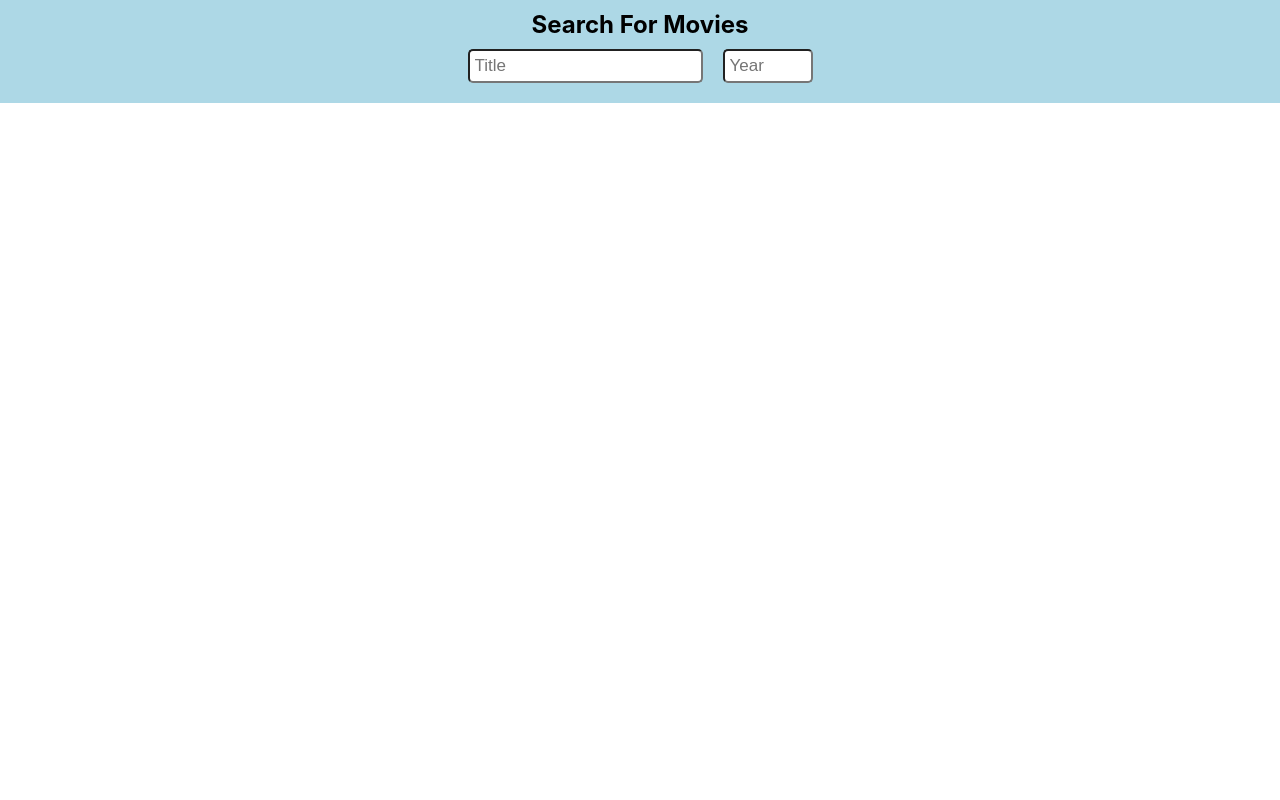
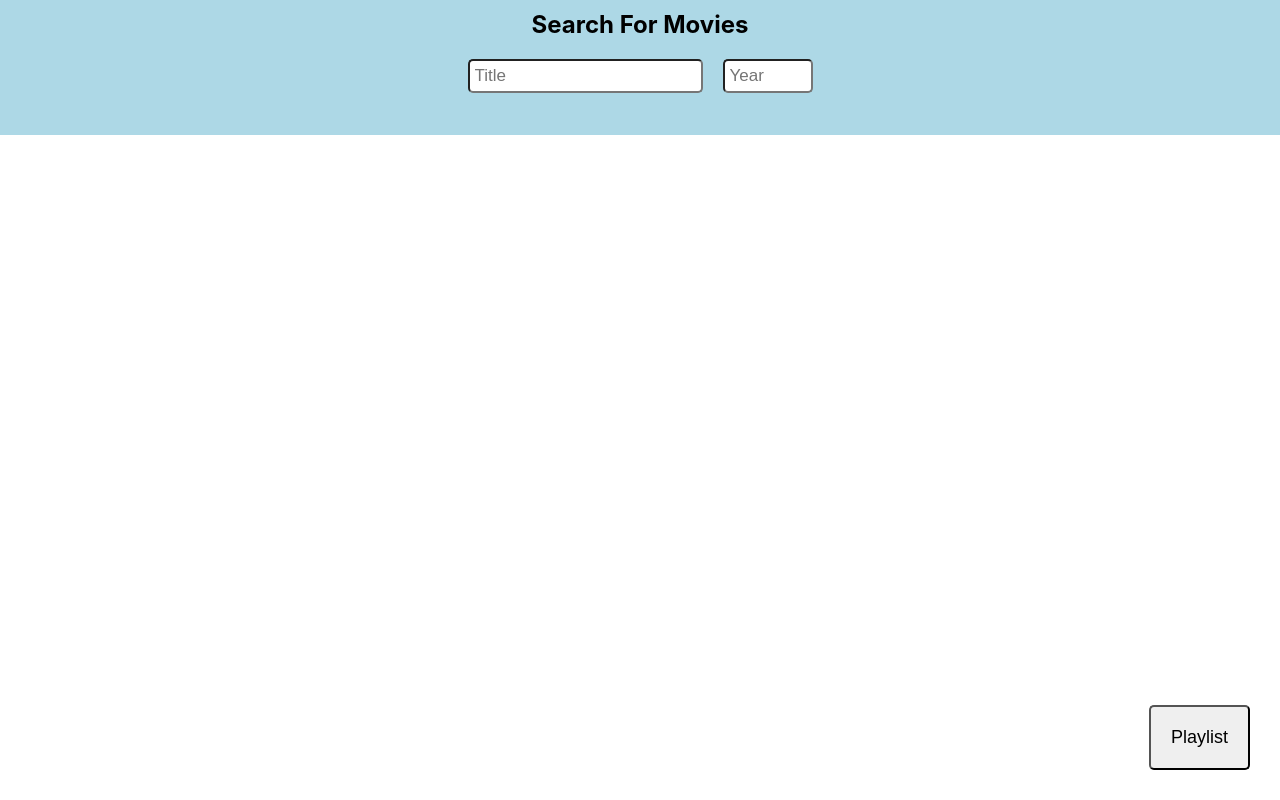
Before and after one commit to murphysierra/fastDemo, a React (Create React App) app: page / in a window 1280 px wide. Built offline with nearby package versions, Linux system fonts and the light colour scheme.

Commit message:
Finish up

```diff
--- a/src/App.css
+++ b/src/App.css
@@ -1,9 +1,21 @@
 .App {
   text-align: center;
+  height: 100%;
+}
+
+html, body {
+  min-height: 100%;
+  height: 100%;
+  margin: 0;
+}
+
+#root {
+  height: 100%;
 }
 
 .search-bar {
   background-color: lightblue;
+  min-height: 125px;
   padding-bottom: 10px;
 }
 
@@ -20,3 +32,12 @@ input {
   margin: 10px;
   min-width: 35px;
 }
+
+.page-toggle {
+    position: fixed;
+    right: 30px;
+    bottom: 30px;
+    padding: 20px;
+    font-size: large;
+    border-radius: 5px;
+}
--- a/src/App.js
+++ b/src/App.js
@@ -1,53 +1,28 @@
 import './App.css';
-import { useCallback, useEffect, useState } from 'react';
-import getMovieResults from './Fetch';
-import { MovieList } from './MovieList';
+import { useCallback, useState } from 'react';
+import { SearchPage } from './SearchPage';
+import { PlaylistPage } from './PlaylistPage';
 
 function App() {
-  const [movieResults, setMovieResults] = useState([]);
-  const [searchInput, setSearchInput] = useState('');
-  const [yearInput, setYearInput] = useState('');
   const [playlist, setPlaylist] = useState([]);
-
-  useEffect(() => {
-    if (searchInput !== '') {
-      getMovieResults(searchInput, yearInput)
-      .then((response) => {
-        if (response && response.Search) {
-          setMovieResults(response.Search); // need to deduplicate results
-        }
-        // Handle results that don't fail, but return 'no results' or 'too many results'
-        else if (response.Response === 'False') {
-          setMovieResults([]);
-        }
-        console.log('response: ', response);
-      });
-    }
-  }, [searchInput, yearInput]);
+  const [playlistPage, setPlaylistPage] = useState(false);
 
   const addMovieToPlaylist = useCallback((movie) => {
     setPlaylist([...playlist, movie]);
+    const confirmation = document.getElementById('confirmation-container');
+    confirmation.innerHTML = `${movie.Title} was added to your playlist`;
+    setTimeout(() => confirmation.innerHTML = '', 10000)
   }, [playlist, setPlaylist]);
 
   return (
     <div className='App'>
-      <div className='search-bar'>
-        <h1>Search For Movies</h1>
-        <input
-          type='text'
-          placeholder='Title'
-          value={searchInput}
-          onChange={(event) => setSearchInput(event.target.value)} />
-        <input
-          type='number'
-          min={1800}
-          max={3000}
-          placeholder='Year'
-          value={yearInput}
-          onChange={(event) => setYearInput(event.target.value)} />
-      </div>
-      <MovieList addMovieFunction={addMovieToPlaylist} movieList={movieResults} />
-     </div>
+      {playlistPage ? <PlaylistPage playlist={playlist} /> : <SearchPage addMovieToPlaylist={addMovieToPlaylist} />}
+      <button
+        className='page-toggle'
+        onClick={() => setPlaylistPage(!playlistPage)}>
+          {playlistPage ? 'Search' : 'Playlist'}
+      </button>
+    </div>
   );
 }
 
--- a/src/MovieList.css
+++ b/src/MovieList.css
@@ -1,3 +1,7 @@
+.movie-list-container {
+	padding-bottom: 100px;
+}
+
 .movie-list-container ul {
 	display: flex;
 	flex-wrap: wrap;
--- a/src/MovieList.js
+++ b/src/MovieList.js
@@ -33,7 +33,7 @@ export function MovieCard(props) {
 	const { Title, imdbID, Year } = props.movie;
 	const [active, setActive] = useState(true);
 	return (
-		<li className='movie-card' key={imdbID}>
+		<li className='movie-card' key={imdbID + Year}>
 			<div className='movie-info'>
 				<h2 className='movie-title'>{Title}</h2>
 				<h3 className='movie-year'>{Year}</h3>
@@ -46,7 +46,7 @@ export function MovieCard(props) {
 					setActive(false);
 				}}
 			>
-				Add To Playlist
+				{active ? 'Add To Playlist' : 'In Your Playlist'}
 			</button>
 		</li>
 	)
--- /dev/null
+++ b/src/PlaylistPage.css
@@ -0,0 +1,23 @@
+.playlist {
+	background-color: lightblue;
+	height: 100%;
+}
+
+h1 {
+	padding-bottom: 10px;
+}
+
+ul {
+	text-align: initial;
+}
+
+li {
+	padding: 2px;
+}
+
+footer {
+	position: fixed;
+	bottom: 0;
+	padding: 10px;
+	font-weight: bold;
+}
--- /dev/null
+++ b/src/PlaylistPage.js
@@ -0,0 +1,14 @@
+import './PlaylistPage.css';
+
+export function PlaylistPage(props) {
+	const playlist = props.playlist;
+	const playlistElements = playlist.map((movie) => <li key={movie.imdbID}>{movie.Title}</li>);
+
+	return (
+		<div className="playlist">
+			<h1>Playlist</h1>
+			{playlist.length === 0 ? "There are no items in your playlist yet" : <ul>{playlistElements}</ul>}
+			<footer>My favorite color is blue</footer>
+		</div>
+	);
+}
--- /dev/null
+++ b/src/SearchPage.js
@@ -0,0 +1,50 @@
+import './App.css';
+import { useEffect, useState } from 'react';
+import getMovieResults from './Fetch';
+import { MovieList } from './MovieList';
+
+export function SearchPage(props) {
+	const { addMovieToPlaylist } = props;
+	const [movieResults, setMovieResults] = useState([]);
+	const [searchInput, setSearchInput] = useState('');
+	const [yearInput, setYearInput] = useState('');
+
+	useEffect(() => {
+		if (searchInput !== '' || yearInput !== '') {
+			getMovieResults(searchInput, yearInput)
+				.then((response) => {
+					if (response && response.Search) {
+						setMovieResults(response.Search); // need to deduplicate results
+					}
+					// Handle results that don't fail, but return 'no results' or 'too many results'
+					else if (response.Response === 'False') {
+						setMovieResults([]);
+					}
+					console.log('response: ', response);
+				});
+		} else if (searchInput === '' && yearInput === '') setMovieResults([]);
+	}, [searchInput, yearInput]);
+
+
+	return (
+		<div>
+			<div className='search-bar'>
+				<h1>Search For Movies</h1>
+				<input
+					type='text'
+					placeholder='Title'
+					value={searchInput}
+					onChange={(event) => setSearchInput(event.target.value)} />
+				<input
+					type='number'
+					min={1800}
+					max={3000}
+					placeholder='Year'
+					value={yearInput}
+					onChange={(event) => setYearInput(event.target.value)} />
+				<div id='confirmation-container' />
+			</div>
+			<MovieList addMovieFunction={addMovieToPlaylist} movieList={movieResults} />
+		</div>
+	);
+}
```
